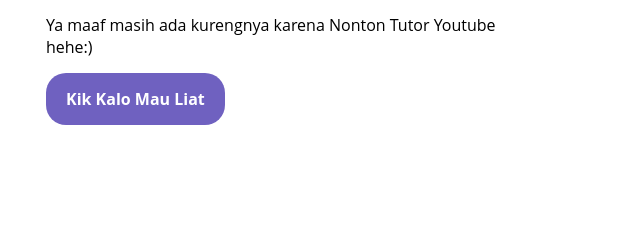
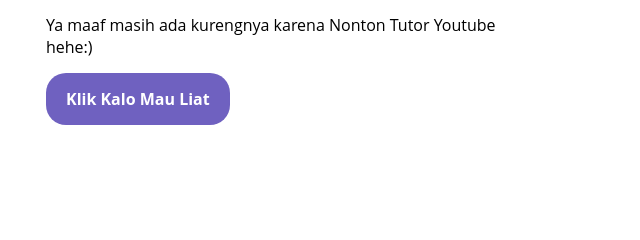
Before and after one commit to azharchaudhry21/Website-Personal, a plain HTML site: page index.html in a window 1280 px wide. Shown: the part 360-600 px from the top of the page, 594-1234 px from the left. Drawn offline with Linux system fonts and the light colour scheme.

Commit message:
Update index.html

```diff
--- a/index.html
+++ b/index.html
@@ -28,7 +28,7 @@
                 <p class="deskripsi">Selamat Datang yh di Web Gue(Azhar)</p>
                 <h2>Web Gabut doang sih, Tapi Kan Nyoba-Nyoba Aja</h2>
                 <p>Ya maaf masih ada kurengnya karena Nonton Tutor Youtube hehe:)</p>
-                <p><a href="https://youtu.be/5JwWqjd4e9o?si=KaeKV6y5pHUcD1S5" target="_blank" class="tbl-pink">Kik Kalo Mau Liat</a></p>
+                <p><a href="https://youtu.be/5JwWqjd4e9o?si=KaeKV6y5pHUcD1S5" target="_blank" class="tbl-pink">Klik Kalo Mau Liat</a></p>
             </div>
         </section>
 
```
